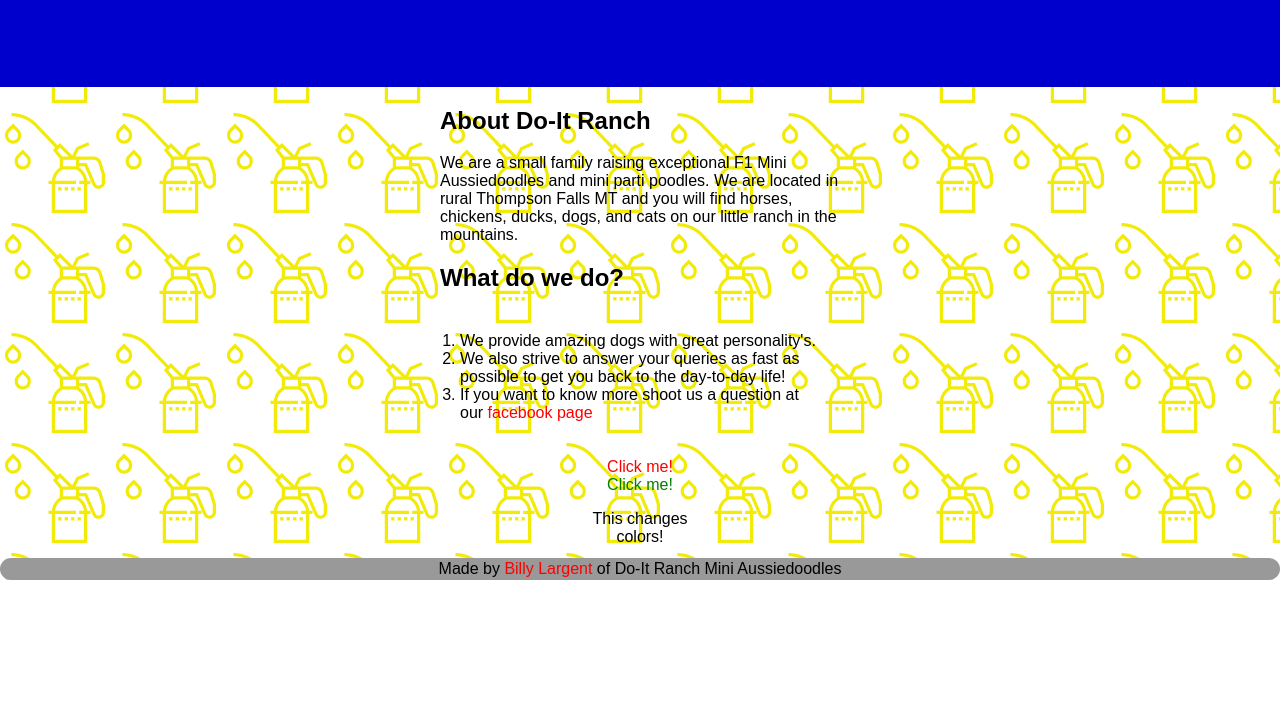
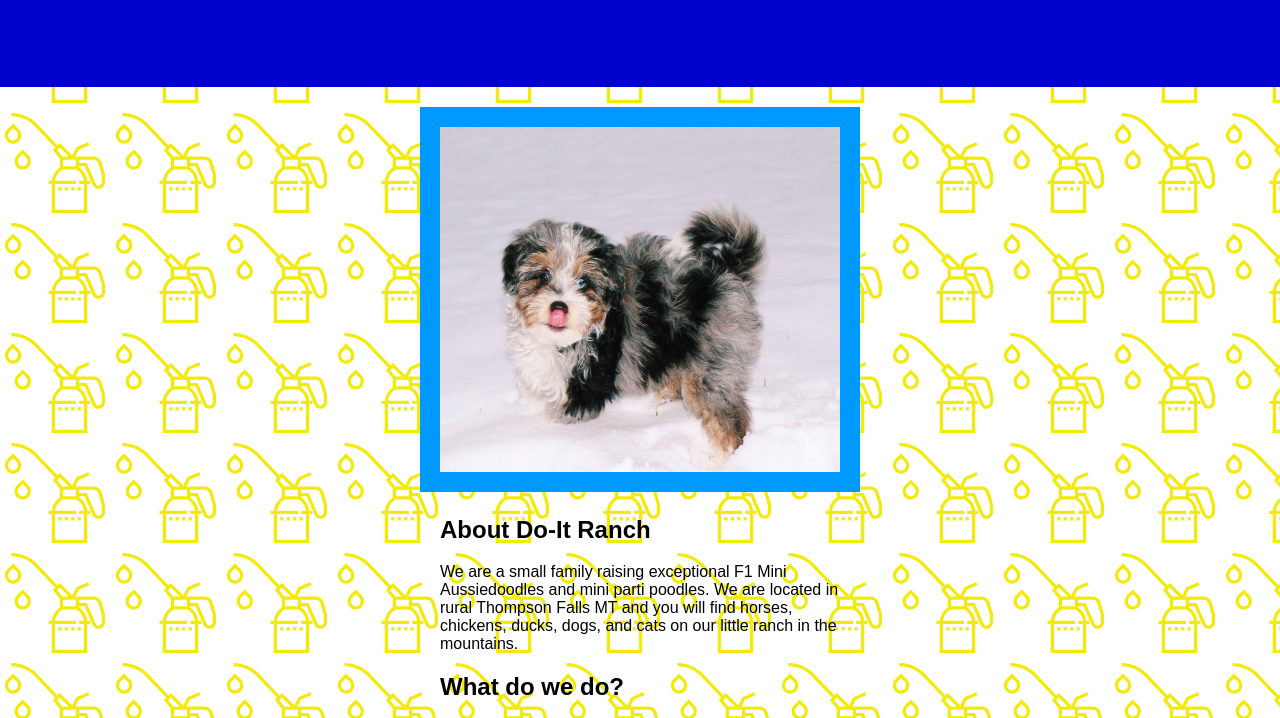
Before and after one commit to doitranch/doit-ranch, a plain HTML site: page index.html in a window 1280 px wide. Shown: the part 664-1382 px from the top of the page. Before the commit the page ends 1244 px from the top, so only its background shows below. Drawn offline with Linux system fonts and the light colour scheme.

Commit message:
Style changes

```diff
--- a/css/main.css
+++ b/css/main.css
@@ -52,6 +52,12 @@ header img{
     color: green;
 }
 
+#dogPic{
+	width: 400px;
+	height: 345px;
+	border: 20px solid #0099ff;
+}
+
 .cool.red{
 	background-color: red;
 }
@@ -60,7 +66,7 @@ header img{
 	background-color: green;
 }
 
-ul{
+footer ul{
 	list-style: none;
 	padding: 0;
 	margin: 0;
@@ -75,6 +81,8 @@ footer{
 	padding: 2px 20px;
 	background-color: #999999;
 	border-radius: 100px;
+	text-align: center;
+	width: 200px;
 }
 
 ul{
@@ -83,7 +91,7 @@ ul{
 
 footer ul li{
 	display: inline-block;
-	margin: 0 5px;
+	margin: 0 auto;
 }
 
 ol{
--- a/index.html
+++ b/index.html
@@ -3,14 +3,17 @@
 <head>
 	<title>Do-it Ranch</title>
 	<link rel="stylesheet" type="text/css" href="css/main.css">
-	<script type="text/javascript" src="js/jar.js"></script>
+	<!--<script type="text/javascript" src="js/jar.js"></script>-->
 </head>
 <body>
 <div class="wrapper">
 	<header>
 		<img src="images/dirmad.png">
-		<h1>Do-it Ranch Mini Aussiedoodles</h1>
+		<h1>Do-it Ranch Mini Aussiedoodles & Poodles</h1>
 	</header>
+	<div style="padding: 20px 0 0; text-align: center;">
+		<img id="dogPic" src="images/pupCenter.jpg">
+	</div>
 	<div class="content">
 		<h2 class="headerBack">About Do-It Ranch</h2>
 		<p class="headerBack">We are a small family raising exceptional F1 Mini Aussiedoodles and mini parti poodles. We are located in rural Thompson Falls MT and you will find horses, chickens, ducks, dogs, and cats on our little ranch in the mountains.</p>
@@ -21,11 +24,11 @@
 			<li>If you want to know more shoot us a question at our <a href="https://www.facebook.com/doit.ranch/" target="_blank" title="Click here to visit our facebook page">facebook page</a></li>
 		</ol>
 	</div>
-	<div class="cool" id="cool">
+	<!--<div class="cool" id="cool">
 		<a id="red" onclick="changeColorRed();">Click me!</a>
         <a id="green" onclick="changeColorGreen();">Click me!</a>
 		<p>This changes colors!</p>
-	</div>
+	</div>-->
 	<footer>
 		<ul class="smallBorder">
 			<li>Made by <a href="https://www.facebook.com/billy.largent.568" target="_blank" title="Visit Billy Largent on facebook">Billy Largent</a> of Do-It Ranch Mini Aussiedoodles</li>
```
